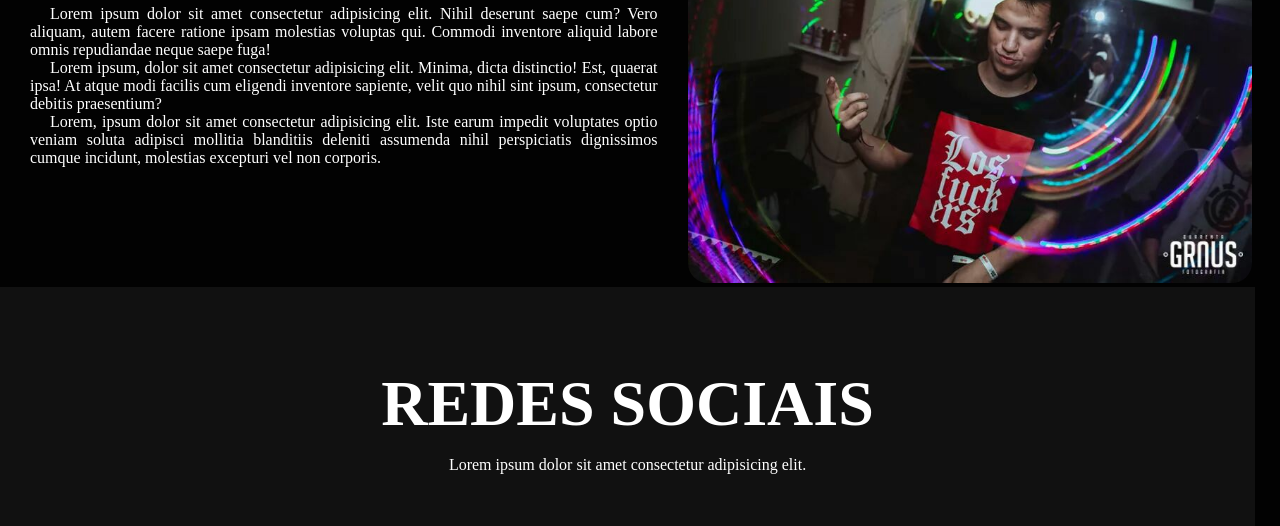
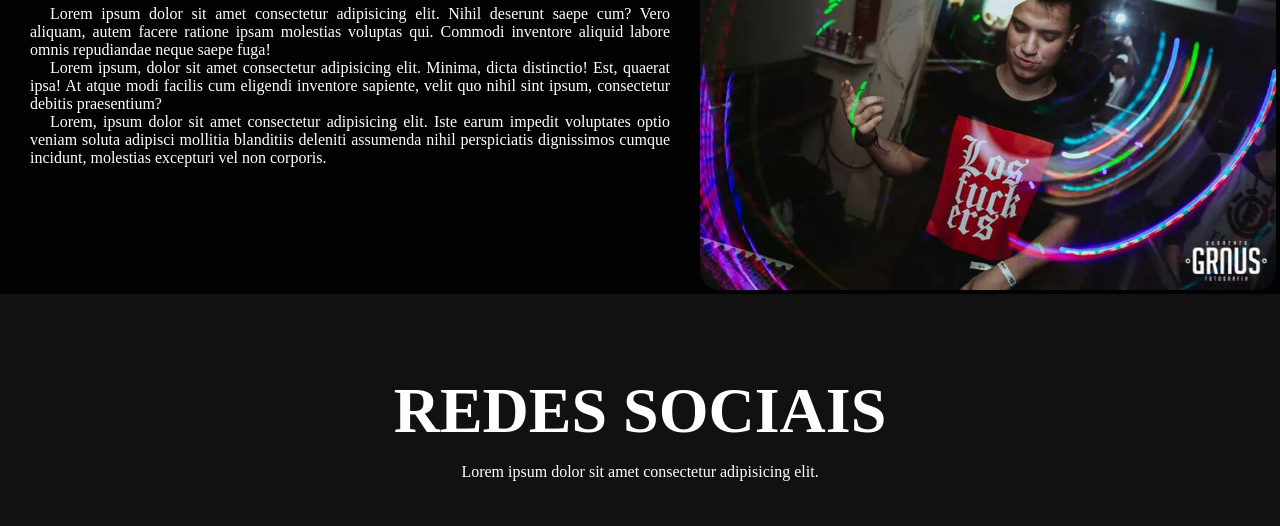
Before and after one commit to Erick-Paulino/KRYZ, a plain HTML site: page index.html in a window 1280 px wide. Shown: the part 692-1218 px from the top of the page. Drawn offline with nearby package versions, Linux system fonts and the light colour scheme.

Commit message:
Update index.css

```diff
--- a/estilo-css/index.css
+++ b/estilo-css/index.css
@@ -15,7 +15,7 @@ a {
 body {
     height: 100%;
     background-color: #020202;
-    max-width: 1255px;
+    margin: 0px auto;
 }
 
 /*                              formatando as fotos
```
